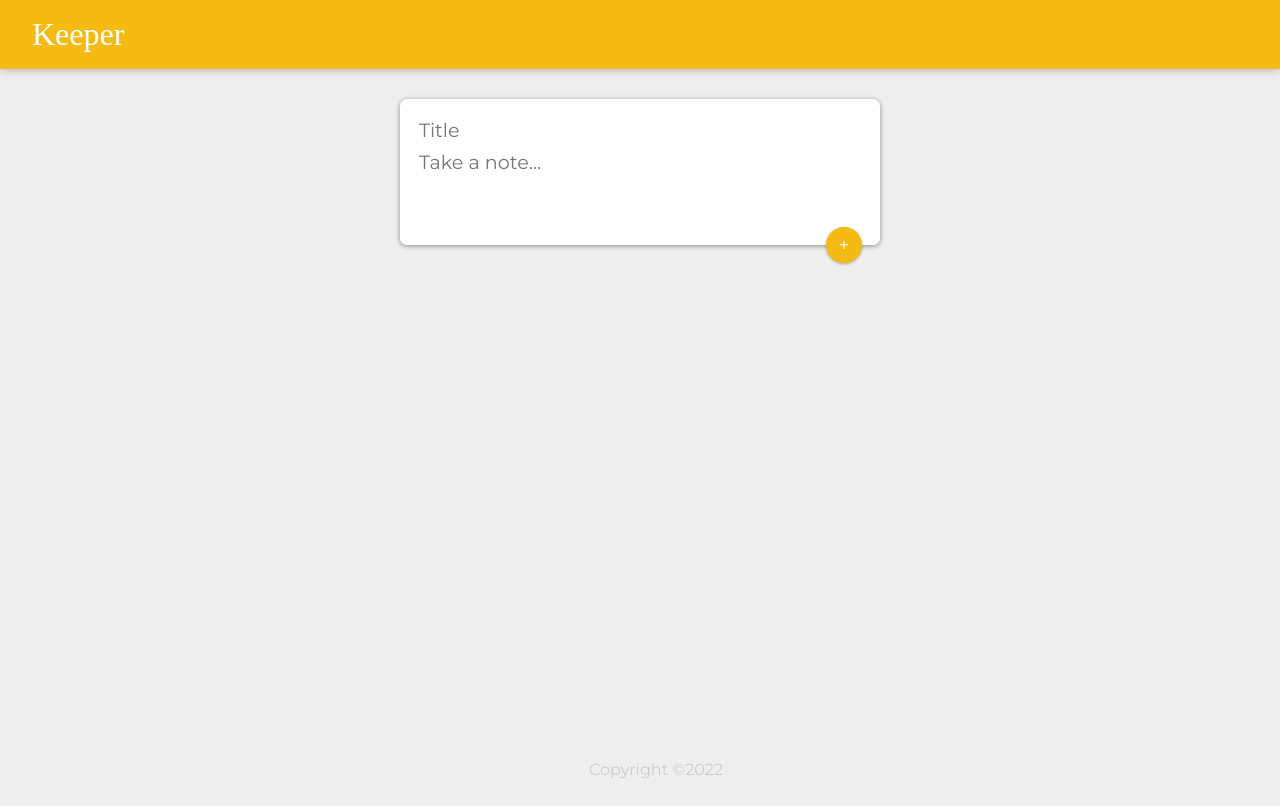
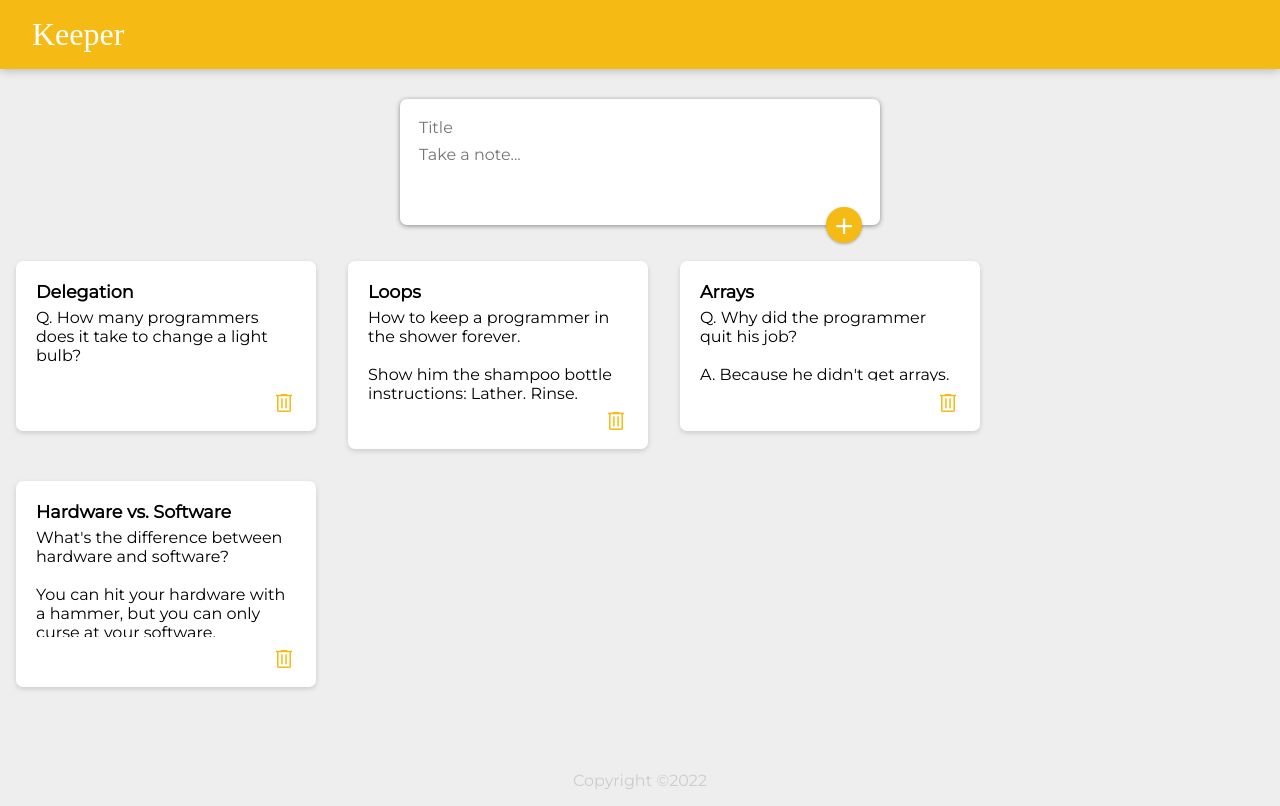
Before and after one commit to mithintv/keeper-app, a React (Create React App) app: page / in a window 1280 px wide. Built offline with nearby package versions, Linux system fonts and the light colour scheme; a web font is replaced by a local one.

Commit message:
update functionality and styles fix

```diff
--- a/public/index.html
+++ b/public/index.html
@@ -5,6 +5,12 @@
     <title>Keeper App</title>
     <link href="https://fonts.googleapis.com/css?family=McLaren|Montserrat&display=swap" rel="stylesheet" />
     <link rel="stylesheet" href="./styles.css" />
+    <link rel="stylesheet" href="./material.css" />
+
+    <!-- Material UI Icons -->
+
+    <link rel="stylesheet"
+      href="https://fonts.googleapis.com/css2?family=Material+Symbols+Outlined:opsz,wght,FILL,GRAD@20..48,100..700,0..1,-50..200" />
   </head>
 
   <body>
--- /dev/null
+++ b/public/material.css
@@ -0,0 +1,7 @@
+.material-symbols-outlined {
+  font-variation-settings:
+    'FILL' 0,
+    'wght' 400,
+    'GRAD' 0,
+    'opsz' 48
+}
--- a/public/styles.css
+++ b/public/styles.css
@@ -10,12 +10,15 @@ html {
 
 body {
   background: #eee;
-  padding: 0 16px;
+  padding: 0;
+  margin: 0 auto;
+  height: 100vh;
 }
 
 header {
   background-color: #f5ba13;
-  margin: auto -16px;
+  width: 100%;
+  margin: 0 auto;
   padding: 16px 32px;
   box-shadow: 0 0 10px 0 rgba(0, 0, 0, 0.3);
 }
@@ -27,48 +30,84 @@ header h1 {
 }
 
 footer {
-  position: absolute;
+  display: flex;
+  width: 100%;
   text-align: center;
-  bottom: 0;
-  width: 100%;
   height: 2.5rem;
+  margin: auto 0 0 0;
+  justify-content: center;
+  align-items: center;
 }
 
 footer p {
   color: #ccc;
+  padding: 1rem 0;
+}
+
+.keeper {
+  display: flex;
+  flex-direction: column;
+  height: 100vh;
+}
+
+.notes {
+  display: flex;
+  flex-direction: row;
+  flex-wrap: wrap;
+  justify-content: flex-start;
 }
 
 .note {
+  display: flex;
+  flex-direction: column;
+  justify-content: space-between;
+  flex-shrink: 1;
   background: #fff;
   border-radius: 7px;
   box-shadow: 0 2px 5px #ccc;
-  padding: 10px;
-  width: 240px;
+  padding: 1.25rem 1.25rem 1rem;
+  width: 300px;
+  height: max-content;
   margin: 16px;
   float: left;
 }
 
 .note h1 {
+  display: flex;
+  flex-direction: row;
+  flex-wrap: wrap;
   font-size: 1.1em;
   margin-bottom: 6px;
+  word-wrap: normal;
 }
 
-.note p {
-  font-size: 1.1em;
+.note textarea {
+  display: flex;
+  flex-wrap: wrap;
+  width: 100%;
+  height: 100%;
+  font-size: 1rem;
+  border: none;
+  resize: none;
+  outline: none;
+  font-family: inherit;
   margin-bottom: 10px;
   white-space: pre-wrap;
   word-wrap: break-word;
 }
 
+.button {
+  display: flex;
+  justify-content: flex-end;
+}
+
 .note button {
-  position: relative;
-  float: right;
-  margin-right: 10px;
+  display: flex;
+  align-items: flex-end;
+  justify-content: center;
   color: #f5ba13;
   background-color: #fff;
   border: none;
-  width: 60px;
-  height: 36px;
   cursor: pointer;
   outline: none;
 }
@@ -89,13 +128,15 @@ form textarea {
   border: none;
   padding: 4px;
   outline: none;
-  font-size: 1.2em;
+  font-size: 1em;
   font-family: inherit;
   resize: none;
 }
 
 form button {
-  font-size: 1rem;
+  line-height: 2.4rem;
+  font-size: 2rem;
+  padding: 0;
   position: absolute;
   right: 18px;
   bottom: -18px;
--- a/src/components/App.jsx
+++ b/src/components/App.jsx
@@ -3,13 +3,21 @@ import Header from "./Header";
 import Footer from "./Footer";
 import Note from "./Note";
 import CreateArea from "./CreateArea";
+import notes from "../notes";
 
 function App() {
-  const [items, displayArray] = useState([]);
+  const [items, displayArray] = useState(notes);
 
   const addNote = (note) => {
     displayArray((prevItems) => {
       return [...prevItems, note];
+    });
+  };
+
+  const updateNote = (index, value) => {
+    displayArray(prevItems => {
+      prevItems[index] = value;
+      return prevItems[index];
     });
   };
 
@@ -22,12 +30,14 @@ function App() {
   };
 
   return (
-    <div>
+    <div className="keeper">
       <Header />
       <CreateArea addNote={addNote} />
+      <div className="notes">
         {items.map((item, index) => {
           return (
             <Note
+              updateNote={updateNote}
               deleteNote={deleteNote}
               key={index}
               id={index}
@@ -36,7 +46,7 @@ function App() {
             />
           );
         })}
-
+      </div>
       <Footer />
     </div>
   );
--- a/src/components/Note.jsx
+++ b/src/components/Note.jsx
@@ -1,15 +1,44 @@
-import React from "react";
+import React, { useState, useEffect, useRef } from 'react';
+
 
 function Note(props) {
+
+  const textAreaRef = useRef();
+  const [content, setContent] = useState(props.content);
+
+  const updateNote = event => {
+    setContent(event.target.value);
+  };
+
+  useEffect(() => {
+    if (textAreaRef.current) {
+      textAreaRef.current.style.height = '0px';
+      const scrollHeight = textAreaRef.current.scrollHeight;
+      textAreaRef.current.style.height = scrollHeight + 1 + "px";
+    }
+  }, [content]);
+
   const onDelete = () => {
     props.deleteNote(props.id);
   };
 
   return (
     <div className="note">
-      <h1>{props.title}</h1>
-      <p>{props.content}</p>
-      <button onClick={onDelete}>DELETE</button>
+      <div>
+        <h1>{props.title}</h1>
+        <textarea
+          ref={textAreaRef}
+          rows={1}
+          onChange={updateNote}
+          value={content}
+        />
+      </div>
+      <div className="button">
+        <button onClick={onDelete}><span className="material-symbols-outlined">
+          delete
+        </span></button>
+      </div>
+
     </div>
   );
 }
--- a/src/notes.js
+++ b/src/notes.js
@@ -3,25 +3,25 @@ const notes = [
     key: 1,
     title: "Delegation",
     content:
-      "Q. How many programmers does it take to change a light bulb? A. None – It’s a hardware problem"
+      "Q. How many programmers does it take to change a light bulb?\n\nA. None – It’s a hardware problem"
   },
   {
     key: 2,
     title: "Loops",
     content:
-      "How to keep a programmer in the shower forever. Show him the shampoo bottle instructions: Lather. Rinse. Repeat."
+      "How to keep a programmer in the shower forever.\n\nShow him the shampoo bottle instructions: Lather. Rinse. Repeat."
   },
   {
     key: 3,
     title: "Arrays",
     content:
-      "Q. Why did the programmer quit his job? A. Because he didn't get arrays."
+      "Q. Why did the programmer quit his job?\n\nA. Because he didn't get arrays."
   },
   {
     key: 4,
     title: "Hardware vs. Software",
     content:
-      "What's the difference between hardware and software? You can hit your hardware with a hammer, but you can only curse at your software."
+      "What's the difference between hardware and software?\n\nYou can hit your hardware with a hammer, but you can only curse at your software."
   }
 ];
 
```
Lines whose indentation alone changed are shown as unchanged.
